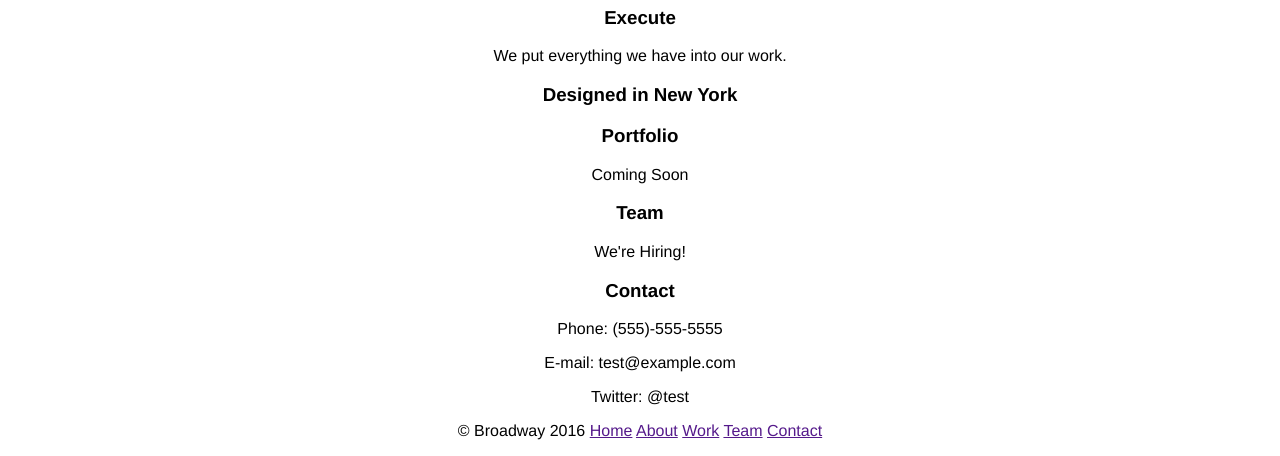
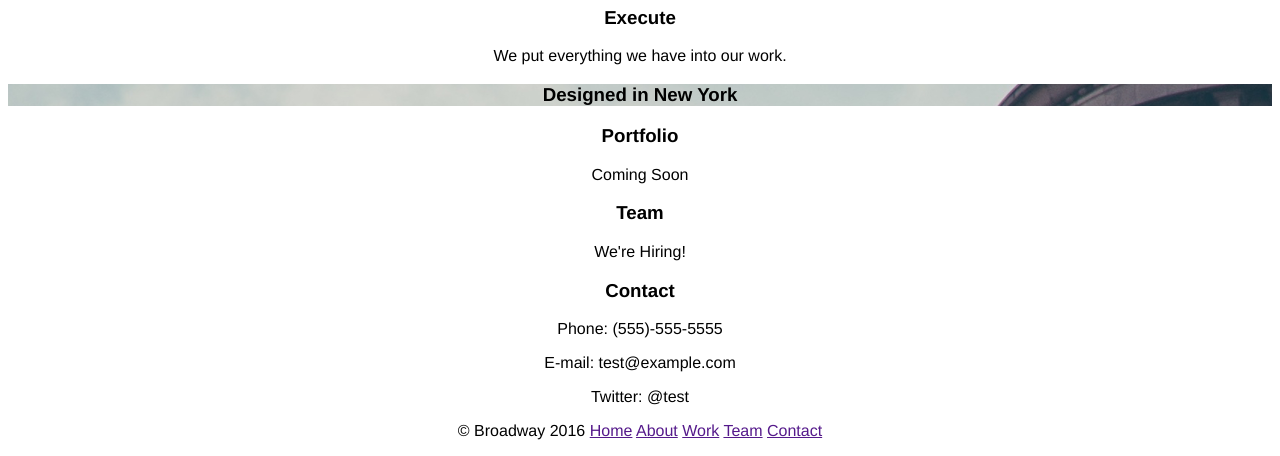
Before and after one commit to astridj/Broadway, a plain HTML site: page index.html in a window 1280 px wide. Shown: the part 688-1144 px from the top of the page. Drawn offline with Linux system fonts and the light colour scheme.

Commit message:
Add second background image

```diff
--- a/resources/style.css
+++ b/resources/style.css
@@ -3,7 +3,6 @@ html {
   text-align: center;
 }
 
-header {
+header, .divider {
   background-image: url(images/the-flatiron-building.png);
-
 }
```
